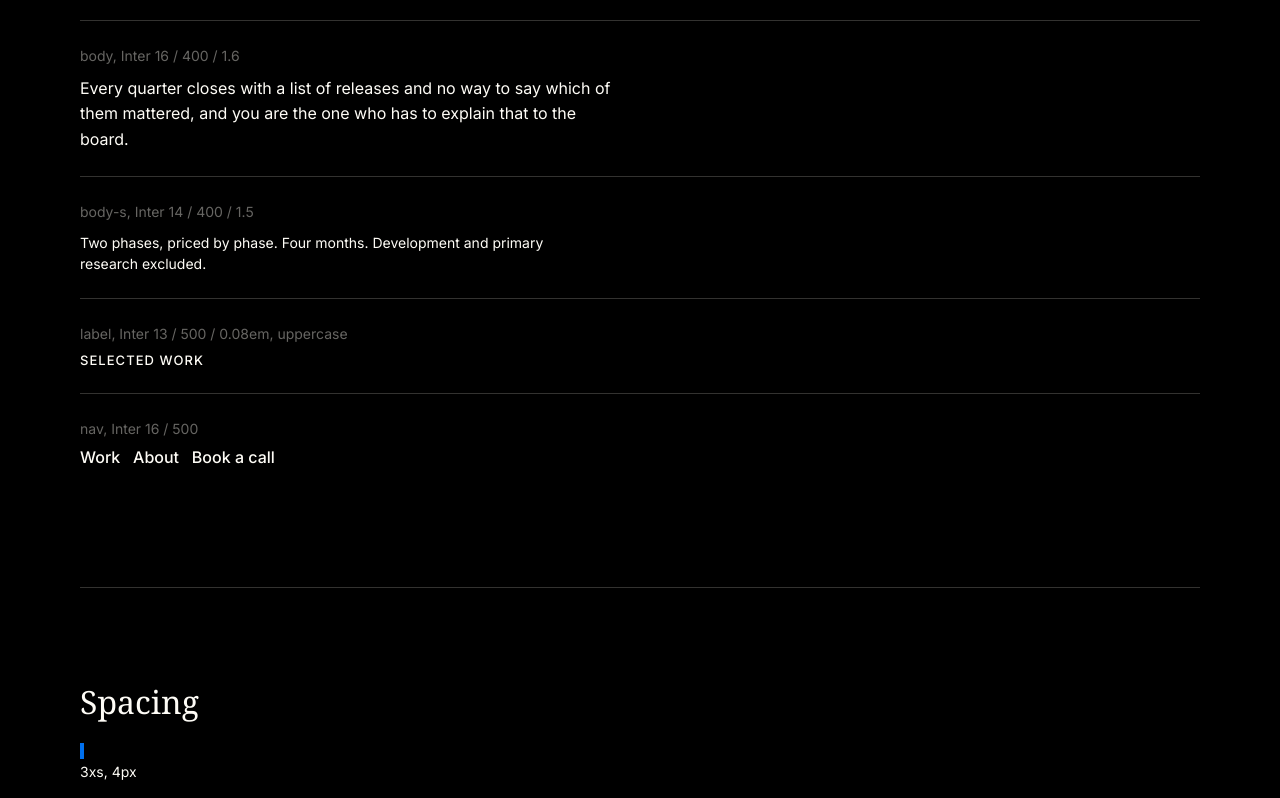
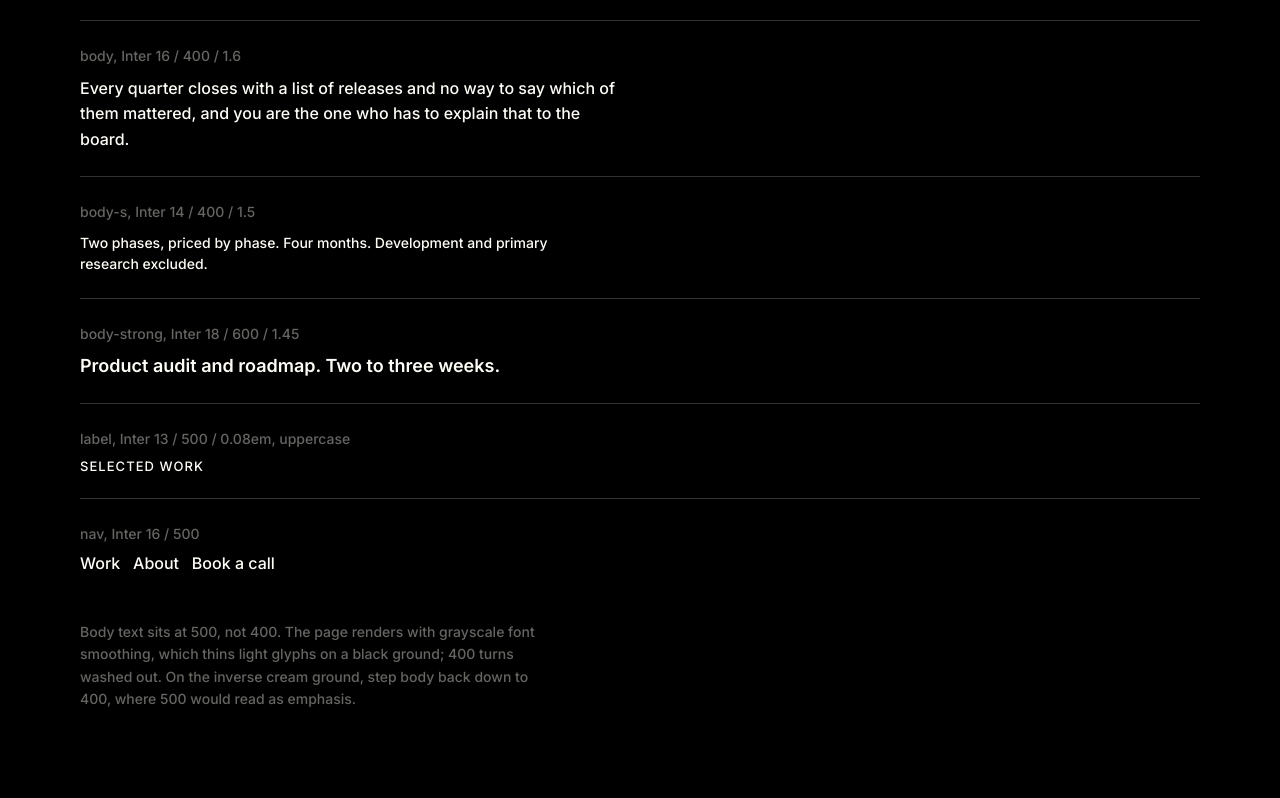
Before and after one commit to PLezzani/pietrolezzani.com, a plain HTML site: page docs/design.html in a window 1280 px wide. Shown: the part 2073-2871 px from the top of the page. Drawn offline with Linux system fonts and the light colour scheme; a web font is replaced by a local one.

Commit message:
Design system: peso del testo a 500, con la ragione tecnica
Il riferimento usa 500 (65 occorrenze contro 9 di 400) e non per gusto:
rende con -webkit-font-smoothing: antialiased, che su fondo nero toglie
il 27,5% del peso ottico. Il 500 ne recupera due terzi (misurato).

Aggiunto il livello body-strong (Inter 18/600) per i titoli brevi,
presente nel riferimento e prima mancante.

Co-Authored-By: Claude Opus 5 (1M context) <noreply@anthropic.com>

```diff
--- a/docs/design.html
+++ b/docs/design.html
@@ -28,9 +28,10 @@
 		--type-display-l-size: 64px;    --type-display-l-weight: 500;  --type-display-l-lh: 1;     --type-display-l-ls: -0.02em;
 		--type-display-m-size: 44px;    --type-display-m-weight: 500;  --type-display-m-lh: 1.05;  --type-display-m-ls: -0.015em;
 		--type-display-s-size: 32px;    --type-display-s-weight: 500;  --type-display-s-lh: 1.1;   --type-display-s-ls: -0.01em;
-		--type-body-l-size: 18px;       --type-body-l-weight: 400;     --type-body-l-lh: 1.55;
-		--type-body-size: 16px;         --type-body-weight: 400;       --type-body-lh: 1.6;
-		--type-body-s-size: 14px;       --type-body-s-weight: 400;     --type-body-s-lh: 1.5;
+		--type-body-l-size: 18px;       --type-body-l-weight: 500;     --type-body-l-lh: 1.55;
+		--type-body-size: 16px;         --type-body-weight: 500;       --type-body-lh: 1.6;
+		--type-body-s-size: 14px;       --type-body-s-weight: 500;     --type-body-s-lh: 1.5;
+		--type-body-strong-size: 18px;  --type-body-strong-weight: 600; --type-body-strong-lh: 1.45;
 		--type-label-size: 13px;        --type-label-weight: 500;      --type-label-lh: 1.2;  --type-label-ls: 0.08em;
 		--type-nav-size: 16px;          --type-nav-weight: 500;        --type-nav-lh: 1.2;
 
@@ -50,7 +51,12 @@
 		color: var(--color-on-surface);
 		font-family: var(--font-text);
 		font-size: var(--type-body-size);
+		font-weight: var(--type-body-weight);
 		line-height: var(--type-body-lh);
+		/* Grayscale smoothing thins light glyphs on a dark ground.
+		   It is why body text is set at 500 rather than 400. */
+		-webkit-font-smoothing: antialiased;
+		-moz-osx-font-smoothing: grayscale;
 		padding: var(--space-xl) var(--space-lg) var(--space-3xl);
 	}
 	.wrap { max-width: 1120px; margin: 0 auto; }
@@ -93,9 +99,10 @@
 	.d-l  { font-family: var(--font-display); font-size: var(--type-display-l-size);  font-weight: var(--type-display-l-weight);  line-height: var(--type-display-l-lh);  letter-spacing: var(--type-display-l-ls); }
 	.d-m  { font-family: var(--font-display); font-size: var(--type-display-m-size);  font-weight: var(--type-display-m-weight);  line-height: var(--type-display-m-lh);  letter-spacing: var(--type-display-m-ls); }
 	.d-s  { font-family: var(--font-display); font-size: var(--type-display-s-size);  font-weight: var(--type-display-s-weight);  line-height: var(--type-display-s-lh);  letter-spacing: var(--type-display-s-ls); }
-	.t-bl { font-size: var(--type-body-l-size); line-height: var(--type-body-l-lh); max-width: 34em; }
-	.t-b  { font-size: var(--type-body-size);   line-height: var(--type-body-lh);   max-width: 34em; }
-	.t-bs { font-size: var(--type-body-s-size); line-height: var(--type-body-s-lh); max-width: 34em; }
+	.t-bl { font-size: var(--type-body-l-size); font-weight: var(--type-body-l-weight); line-height: var(--type-body-l-lh); max-width: 34em; }
+	.t-b  { font-size: var(--type-body-size);   font-weight: var(--type-body-weight); line-height: var(--type-body-lh);   max-width: 34em; }
+	.t-bs { font-size: var(--type-body-s-size); font-weight: var(--type-body-s-weight); line-height: var(--type-body-s-lh); max-width: 34em; }
+	.t-bstr { font-size: var(--type-body-strong-size); font-weight: var(--type-body-strong-weight); line-height: var(--type-body-strong-lh); max-width: 34em; }
 	.t-lb { font-size: var(--type-label-size); font-weight: var(--type-label-weight); line-height: var(--type-label-lh); letter-spacing: var(--type-label-ls); text-transform: uppercase; }
 	.t-nav{ font-size: var(--type-nav-size); font-weight: var(--type-nav-weight); line-height: var(--type-nav-lh); }
 
@@ -178,8 +185,10 @@
 		<div class="spec"><span class="tag">body-l, Inter 18 / 400 / 1.55</span><div class="t-bl">A product on its own does not make a company successful. What gets decided around it does.</div></div>
 		<div class="spec"><span class="tag">body, Inter 16 / 400 / 1.6</span><div class="t-b">Every quarter closes with a list of releases and no way to say which of them mattered, and you are the one who has to explain that to the board.</div></div>
 		<div class="spec"><span class="tag">body-s, Inter 14 / 400 / 1.5</span><div class="t-bs">Two phases, priced by phase. Four months. Development and primary research excluded.</div></div>
+		<div class="spec"><span class="tag">body-strong, Inter 18 / 600 / 1.45</span><div class="t-bstr">Product audit and roadmap. Two to three weeks.</div></div>
 		<div class="spec"><span class="tag">label, Inter 13 / 500 / 0.08em, uppercase</span><div class="t-lb">Selected work</div></div>
 		<div class="spec"><span class="tag">nav, Inter 16 / 500</span><div class="t-nav">Work &nbsp; About &nbsp; Book a call</div></div>
+		<p class="note" style="margin-top:var(--space-md)">Body text sits at 500, not 400. The page renders with grayscale font smoothing, which thins light glyphs on a black ground; 400 turns washed out. On the inverse cream ground, step body back down to 400, where 500 would read as emphasis.</p>
 	</section>
 
 	<section>
```
Also changed, not shown: 2 other files.
